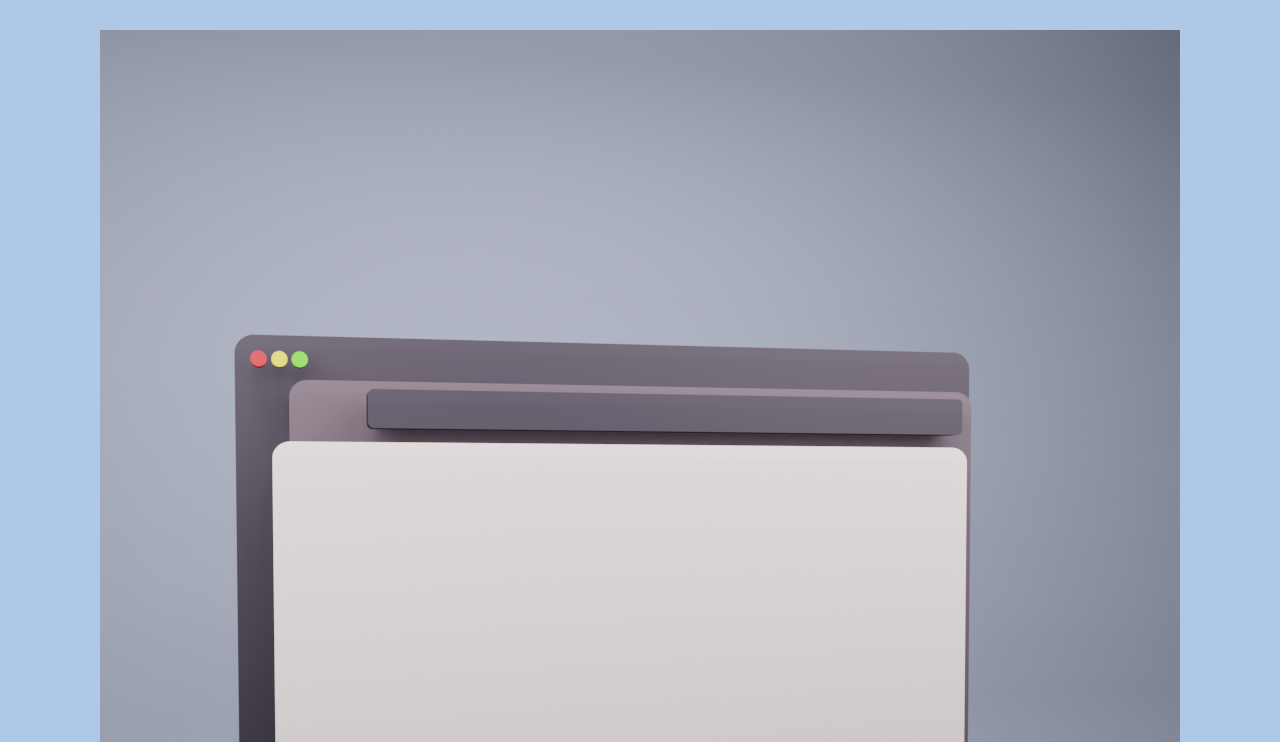
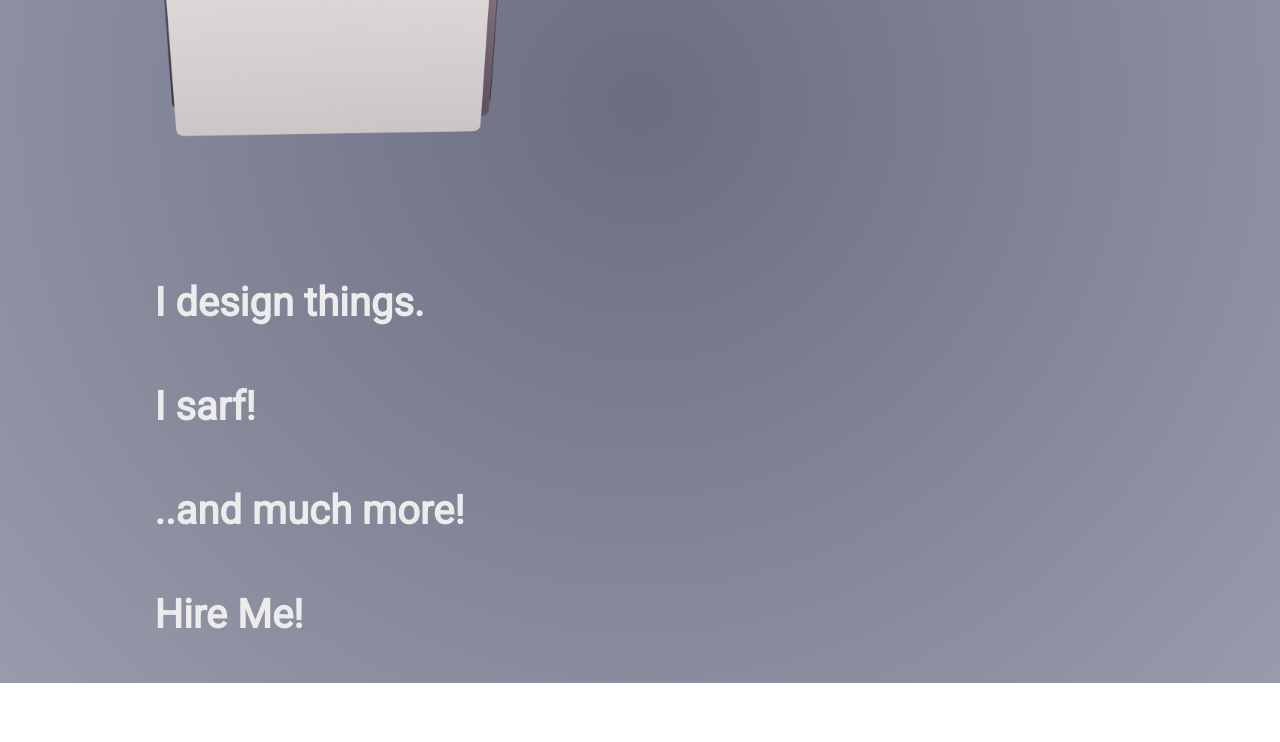
Before and after one commit to kjottkake/portfolio, a plain HTML site: page index.html in a window 1280 px wide. Shown: the part 476-1218 px from the top of the page. After the commit the page ends 1159 px from the top, so only its background shows below. Drawn offline with Linux system fonts and the light colour scheme.

Commit message:
deleted unncessary files, updated image element

```diff
--- a/index.html
+++ b/index.html
@@ -27,7 +27,7 @@
             <div class="skills">
                 <h2>Hi!</h2>
                 <h2>I'm a Web Developer.</h2>
-                <img src="./media/ui01.png">
+                <img class="ui" src="./media/ui08_transparent.png">
                 <h2>I design things.</h2>
                 <h2>I sarf!</h2>
                 <h2>..and much more!</h2>
--- a/style.css
+++ b/style.css
@@ -1,13 +1,20 @@
 body {
     font-family: 'Roboto', sans-serif;
-    background-color: rgb(176, 200, 231);
+    background-color: rgba(151,155,171,255);
+    background: radial-gradient(circle, rgba(107,110,130,1) 0%, rgba(151,155,171,1) 100%);
 }
 
 .skills {
-    text-align: center;
+    color:rgb(236, 236, 236);
+    width: 80%;
+    margin: auto;
 }
 
 .skills h2 {
     font-size: 2.5rem;
-    padding: 5%;
+    padding: 12px 20px;
 }
+
+img {
+    width: 40%;
+}
```
Also changed, not shown: media/ui01.png (deleted), media/ui02.png (deleted), media/ui03.png (deleted), media/ui04.png (deleted), media/ui05.png (deleted), media/ui06.png (deleted), media/ui08_transparent.png (added), media/ui09_transparent.png (added).
